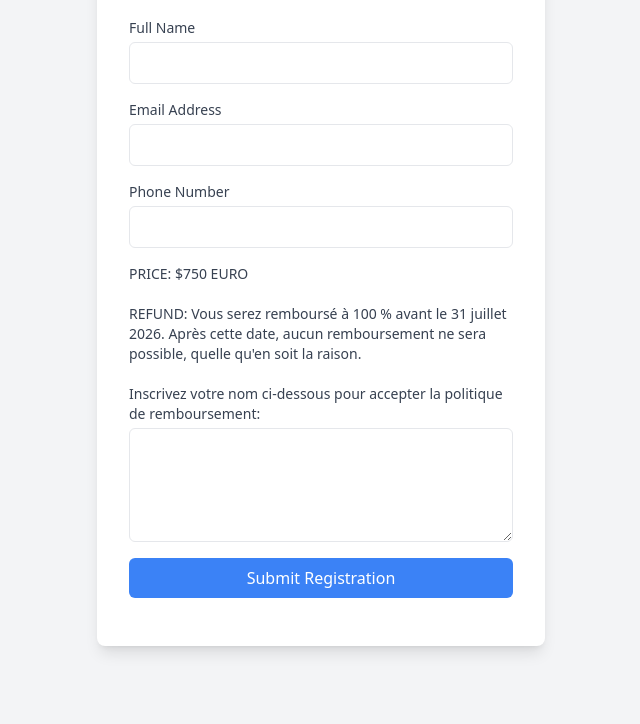
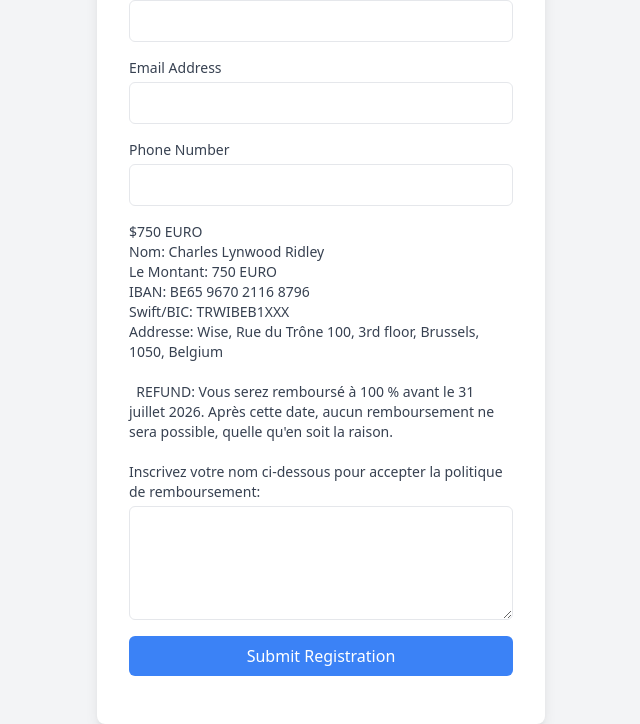
Before and after one commit to stillnesstouch/Inscription, a plain HTML site: page index.html in a window 1280 px wide. Shown: the part 112-836 px from the top of the page, without its empty margins (319-959 px from the left). Before the commit the page ends 800 px from the top, so only its background shows below. Drawn offline with nearby package versions, Linux system fonts and the light colour scheme.

Commit message:
Update index.html

```diff
--- a/index.html
+++ b/index.html
@@ -63,7 +63,12 @@
             </div>
             <div>
                 <label for="experience" class="block text-sm font-medium text-gray-700">
-                    PRICE: $750 EURO<br></br>
+                    $750 EURO<br>
+                    Nom: Charles Lynwood Ridley<br>
+                    Le Montant: 750 EURO<br>
+                    IBAN: BE65 9670 2116 8796<br>
+                    Swift/BIC: TRWIBEB1XXX<br>
+                    Addresse: Wise, Rue du Trône 100, 3rd floor, Brussels, 1050, Belgium<br></br>
                     REFUND: Vous serez remboursé à 100 % avant le 31 juillet 2026. Après cette date, aucun remboursement ne sera possible, quelle qu'en soit la raison.<br></br>
                     Inscrivez votre nom ci-dessous pour accepter la politique de remboursement:
                 </label>
```
